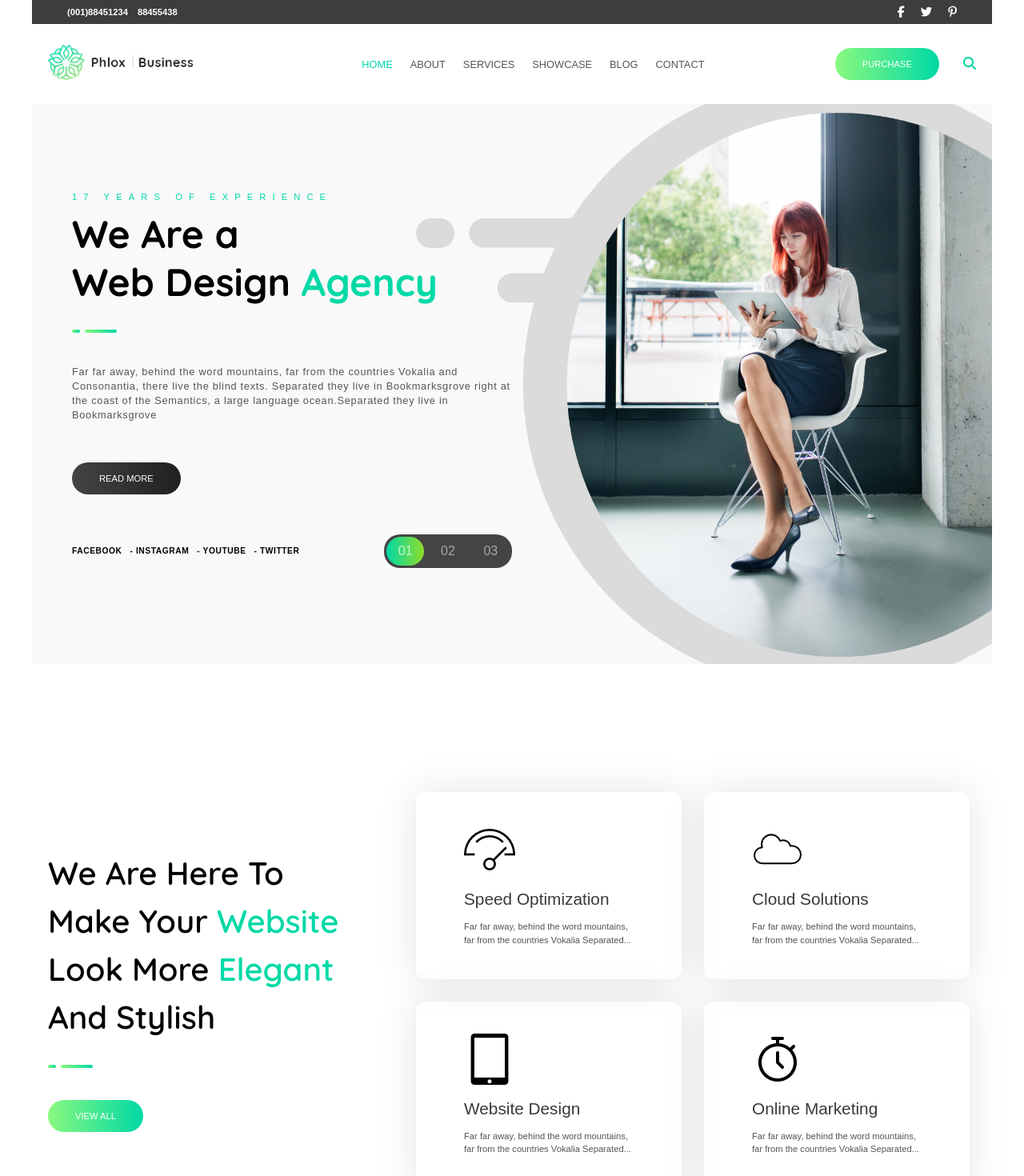
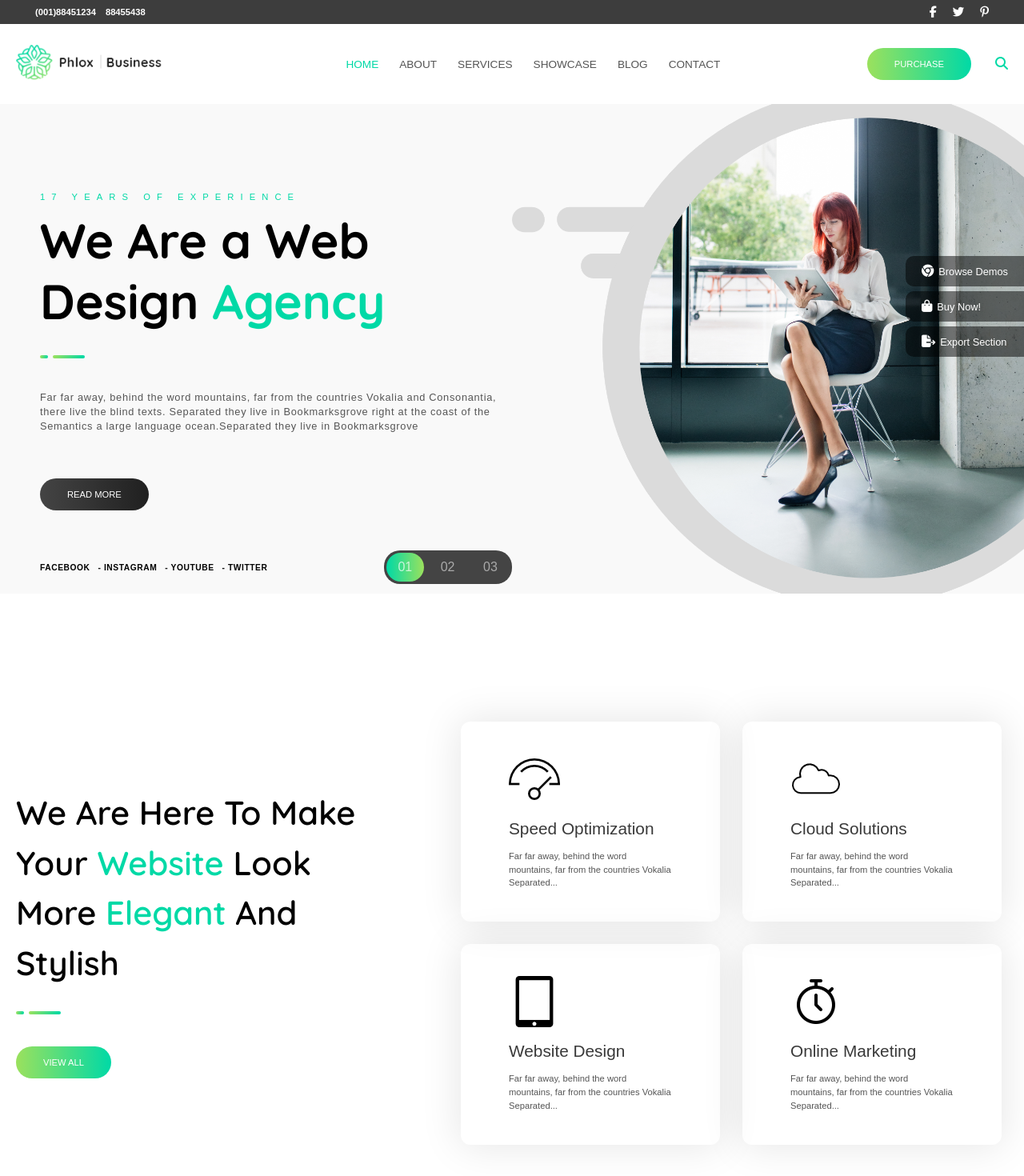
Before and after one commit to domenico-bacoli/proj-html-vuejs, a Vue app: page / in a window 1280 px wide. Shown: the top 1470 px of the page at 80% size. Built offline with nearby package versions, Linux system fonts and the light colour scheme.

Commit message:
feat: add jumbo slider + right absolute quick links

```diff
--- a/src/App.vue
+++ b/src/App.vue
@@ -52,20 +52,58 @@ export default {
   <div>
     <button v-if="showButton" @click="scrollTop" class="back-to-top"><i class="fa-solid fa-arrow-up"></i></button>
   </div>
+  <div class="right-absolute-item">
+    <div class="item"><i class="fa-brands fa-chrome"></i>Browse Demos</div>
+    <div class="item"><i class="fa-solid fa-bag-shopping"></i>Buy Now!</div>
+    <div class="item"><i class="fa-solid fa-file-export"></i>Export Section</div>
+  </div>
 </template>
 
 <style lang="scss" scoped>
+@use "../src/scss/variables" as *;
+
+.right-absolute-item {
+  display: flex;
+  flex-direction: column;
+  gap: 6px;
+  position: fixed;
+  right: 0;
+  top: 40%;
+  color: white;
+  font-size: 0.8em;
+
+  i {
+    padding-right: 6px;
+    font-size: 1.2em;
+  }
+
+  .item {
+    border-radius: 10px 0 0 10px;
+    padding: 11px 40px 11px 20px;
+    margin-right: -20px;
+    background-color: rgba(0, 0, 0, 0.5);
+    cursor: pointer;
+    transition: all 0.4s ease-in-out;
+    font-weight: 300;
+
+    &:hover {
+      background-color: rgb(0, 98, 251);
+      transform: translateX(-20px);
+    }
+  }
+}
+
 .back-to-top {
   position: fixed;
-  bottom: 20px;
-  right: 140px;
+  bottom: 30px;
+  right: 40px;
   color: white;
   padding: 14px 18px;
   border: none;
   border-radius: 50%;
   cursor: pointer;
   transition: opacity 0.3s, transform 0.3s;
-  background: linear-gradient(to right, #2ef41c, #00D9A6);
+  background: linear-gradient(to right, $secondary-color, $primary-color);
 
   i {
     font-size: 1.3em;
--- a/src/components/AppHeader.vue
+++ b/src/components/AppHeader.vue
@@ -13,9 +13,27 @@ export default {
             activeNavLinksIndex: 0,
 
             slides: [
-                "01",
-                "02",
-                "03",
+                {
+                    number: "01",
+                    image: "/images/Group-36-2x.png",
+                    title: "We Are a Web Design",
+                    titleSpan: "Agency",
+                    overview: "Far far away, behind the word mountains, far from the countries Vokalia and Consonantia, there live the blind texts. Separated they live in Bookmarksgrove right at the coast of the Semantics a large language ocean.Separated they live in Bookmarksgrove",
+                },
+                {
+                    number: "02",
+                    image: "/images/Group-40-2x.png",
+                    title: "A Group of Expert",
+                    titleSpan: "Planners",
+                    overview: "Far far away, behind the word mountains, far from the countries Vokalia and Consonantia, there live the blind texts. Separated they live in Bookmarksgrove right at the coast of the Semantics a large language ocean.Separated they live in Bookmarksgrove. Far far away, behind the word mountains, far from the countriesVokalia and Consonantia, there live the blind texts.",
+                },
+                {
+                    number: "03",
+                    image: "/images/Group-35-2x.png",
+                    title: "Focus on Your",
+                    titleSpan: "Business",
+                    overview: "Far far away, behind the word mountains, far from the countries Vokalia and Consonantia, there live the blind texts. Separated they live in Bookmarksgrove right at the coast of the Semantics a large language ocean.Separated they live in Bookmarksgrove. Separated they live in Bookmarksgrove right at the coast of the Semantics a large language ocean.",
+                },
             ],
             activeSlideIndex: 0,
         };
@@ -51,7 +69,7 @@ export default {
             </div>
             <div class="nav-link">
                 <ul>
-                    <li v-for="(link, index) in navLinks" :class="activeNavLinksIndex == index ? 'active' : ''"
+                    <li v-for="(link, index) in navLinks" :class="this.activeNavLinksIndex == index ? 'active' : ''"
                         @click="activeNavLinks(index)">{{ link }}</li>
                 </ul>
             </div>
@@ -66,20 +84,21 @@ export default {
         </nav>
 
         <section class="jumbo">
+
             <div class="jumbo-description">
                 <div class="experience">17 years of experience</div>
                 <div class="title">
-                    <h1>We Are a<br>Web Design <span>Agency</span></h1>
+                    <h1>{{ this.slides[this.activeSlideIndex].title }} <span>{{ this.slides[this.activeSlideIndex].titleSpan
+                    }}</span>
+                    </h1>
                 </div>
                 <div class="separator">
                     <div class="separator-line line1"></div>
                     <div class="separator-line line2"></div>
                 </div>
                 <div class="overview">
-                    <p>Far far away, behind the word mountains, far from the countries
-                        Vokalia and Consonantia, there live the blind texts. Separated
-                        they live in Bookmarksgrove right at the coast of the Semantics,
-                        a large language ocean.Separated they live in Bookmarksgrove</p>
+                    <p>{{ this.slides[this.activeSlideIndex].overview }}</p>
+
                 </div>
                 <div class="button">
                     <button class="btn btn-secondary">READ MORE</button>
@@ -94,12 +113,13 @@ export default {
                         </ul>
                     </div>
                     <div class="jumbo-sliders">
-                        <div v-for="(slide, index) in slides " :class="activeSlideIndex == index ? 'active' : ''"
-                            @click="activeJumboSlides(index)" class="jumbo-slider">{{ slide }}</div>
+                        <div v-for="(slide, index) in slides " :class="this.activeSlideIndex == index ? 'active' : ''"
+                            @click="activeJumboSlides(index)" class="jumbo-slider">{{ slide.number }}</div>
                     </div>
                 </div>
-
-
+            </div>
+            <div class="jumbo-image">
+                <img :src="this.slides[this.activeSlideIndex].image" :alt="this.slides[activeSlideIndex].title">
             </div>
         </section>
     </header>
@@ -155,9 +175,9 @@ header {
 
         .nav-link ul {
             display: flex;
-            gap: 22px;
+            gap: 26px;
             text-transform: uppercase;
-            font-size: 0.8em;
+            font-size: 0.85em;
 
             li {
                 cursor: pointer;
@@ -187,12 +207,19 @@ header {
     }
 
     .jumbo {
+        display: flex;
         background-color: #F9F9F9;
-        height: 700px;
-        background-image: url("/images/Group-36-2x.png");
-        background-repeat: no-repeat;
-        background-position: 160% 50%;
-        background-size: 75%;
+        overflow: hidden;
+
+        .jumbo-image {
+            margin: -20px -255px -20px 0;
+            width: 70%;
+
+            img {
+                width: 85%;
+
+            }
+        }
 
         .jumbo-description {
             display: flex;
@@ -211,9 +238,10 @@ header {
             }
 
             .title h1 {
-                font-family: 'Quicksand', sans-serif;
-                font-size: 3em;
+                font-family: $font-title;
+                font-size: 3.8em;
                 margin-bottom: 30px;
+                width: 80%;
 
                 span {
                     color: $primary-color;
@@ -222,11 +250,12 @@ header {
         }
 
         .overview {
-            margin: 40px 0 50px;
-            color: #555555;
+            margin: 40px 0 30px;
+            color: $overview-color;
             font-size: 0.8em;
             letter-spacing: 0.1ch;
             line-height: 1.4;
+            min-height: 80px;
         }
 
         .button {
@@ -271,7 +300,7 @@ header {
                 }
 
                 .active {
-                    background: linear-gradient(to right, #00D9A6, #9df925d7);
+                    background: linear-gradient(to right, $primary-color, $secondary-color);
                     border-radius: 20px;
                     color: rgb(255, 255, 255, 0.7);
                 }
@@ -284,19 +313,26 @@ header {
     header {
 
         .jumbo {
+
+            .jumbo-description {
+                .title h1 {
+
+                    font-size: 2.8em;
+                }
+            }
+
             .slide-show {
                 .social-list ul {
-                    gap: 6px;
+                    gap: 4px;
                     font-size: 0.7em;
 
                     li {
-                        font-size: 0.7em;
+                        font-size: 0.6em;
                     }
                 }
 
                 .jumbo-sliders {
-                    width: 130px;
-
+                    width: 120px;
 
                     .jumbo-slider {
                         width: 60px;
--- a/src/components/ServicesItem.vue
+++ b/src/components/ServicesItem.vue
@@ -22,7 +22,7 @@ export default {
                     image: "/images/stopwatch.png",
                     title: "Online Marketing",
                     overview: "Far far away, behind the word mountains, far from the countries Vokalia Separated...",
-                }
+                },
             ],
         };
     },
@@ -99,9 +99,9 @@ export default {
         padding-left: 20px;
 
         h2 {
-            font-family: 'Quicksand', sans-serif;
+            font-family: $font-title;
             margin-bottom: 30px;
-            font-size: 2.5em;
+            font-size: 2.6em;
             font-weight: 600;
 
             span {
@@ -115,7 +115,7 @@ export default {
     }
 
     .our-services-right {
-        width: 60%;
+        width: 55%;
         display: flex;
         flex-flow: row wrap;
         gap: 28px;
@@ -133,7 +133,7 @@ export default {
         transition: all 0.3s ease-in-out;
 
         &:hover {
-            background: linear-gradient(to right, #00D9A6, #2ef41c90);
+            background: linear-gradient(to right, $primary-color, $secondary-color);
             transform: scale(1.05);
         }
 
@@ -153,7 +153,7 @@ export default {
 
         .text {
             font-size: 0.7em;
-            color: #555555;
+            color: $overview-color;
             line-height: 1.5;
         }
     }
@@ -186,26 +186,27 @@ export default {
         .absolute-image {
             position: absolute;
             top: 10%;
-            right: -20%;
+            right: -10%;
 
             img {
-                width: 500px;
+                width: 550px;
                 border-radius: 30px;
             }
         }
     }
 
     .our-missions-right {
-        width: 32%;
+        width: 38%;
         display: flex;
         flex-direction: column;
         gap: 30px;
         margin-right: 120px;
 
         .title h3 {
-            font-family: 'Quicksand', sans-serif;
-            font-size: 2.4em;
+            font-family: $font-title;
+            font-size: 2.7em;
             font-weight: 600;
+            width: 70%;
 
             span {
                 color: $primary-color;
@@ -214,8 +215,9 @@ export default {
 
         .overview {
             font-size: 0.9em;
-            line-height: 1.3;
-            color: #555555;
+            line-height: 1.5;
+            color: $overview-color;
+            width: 90%;
 
         }
     }
--- a/src/components/ShowCaseItem.vue
+++ b/src/components/ShowCaseItem.vue
@@ -17,7 +17,7 @@ export default defineComponent({
         return {
             projects: [
                 {
-                    name: "A Famous Ferris Wheel",
+                    name: "The Basket of Flower",
                     image: "/images/ina-soulis-227104-unsplash-1024x1024.jpg",
                     category: "Marketing",
                 },
@@ -27,34 +27,34 @@ export default defineComponent({
                     category: "Marketing",
                 },
                 {
-                    name: "A Famous Ferris Wheel",
+                    name: "Complementary Colors",
                     image: "/images/355H-1024x1024.jpg",
                     category: "Marketing",
                 },
                 {
-                    name: "A Famous Ferris Wheel",
+                    name: "Business Prestige",
+                    image: "/images/photo-1448932252197-d19750584e56-1024x1024.jpg",
+                    category: "Branding",
+                },
+                {
+                    name: "Colorful Origami Boats",
+                    image: "/images/business-competition-PB366D8-1024x1024.jpg",
+                    category: "Marketing",
+                },
+                {
+                    name: "Modern Couch",
+                    image: "/images/cozy-sofa-in-living-room-PQR5AB9-1024x1024.jpg",
+                    category: "Marketing",
+                },
+                {
+                    name: "Hot Air Balloons",
                     image: "/images/photo-1448932252197-d19750584e56-1024x1024.jpg",
                     category: "Marketing",
                 },
                 {
-                    name: "A Famous Ferris Wheel",
-                    image: "/images/business-competition-PB366D8-1024x1024.jpg",
-                    category: "Marketing",
-                },
-                {
-                    name: "A Famous Ferris Wheel",
-                    image: "/images/cozy-sofa-in-living-room-PQR5AB9-1024x1024.jpg",
-                    category: "Marketing",
-                },
-                {
-                    name: "A Famous Ferris Wheel",
-                    image: "/images/photo-1448932252197-d19750584e56-1024x1024.jpg",
-                    category: "Marketing",
-                },
-                {
-                    name: "A Famous Ferris Wheel",
+                    name: "Make Difference",
                     image: "/images/cody-davis-253928-unsplash-1024x1024.jpg",
-                    category: "Marketing",
+                    category: "Branding",
                 },
             ],
 
@@ -121,6 +121,7 @@ export default defineComponent({
             <div class="read-more-button">
                 <button class="btn btn-primary">READ MORE</button>
             </div>
+
         </section>
 
         <!-- START CAROUSEL -->
@@ -170,6 +171,7 @@ export default defineComponent({
     }
 
     .card-container {
+        position: relative;
         display: flex;
         flex-flow: row wrap;
         gap: 4px;
@@ -195,7 +197,7 @@ export default defineComponent({
                 top: 0;
                 bottom: 0;
                 border-radius: 4px;
-                background: linear-gradient(to right, #2ef41c90, #00D9A6);
+                background: linear-gradient(to right, rgba(155, 225, 93, 0.8), rgba(0, 217, 166, 0.8));
             }
 
             .text-absolute {
@@ -207,7 +209,8 @@ export default defineComponent({
                 left: 8%;
                 color: white;
                 font-weight: bold;
-                font-size: 1.2em;
+                font-size: 1.25em;
+                font-family: $font-title;
 
 
                 .category {
@@ -227,6 +230,8 @@ export default defineComponent({
                 z-index: 1;
                 transform: scale(1.10);
             }
+
+
         }
     }
 
@@ -243,8 +248,9 @@ export default defineComponent({
             width: 40%;
 
             h2 {
-                font-family: 'Quicksand', sans-serif;
-                font-size: 2.4em;
+                font-family: $font-title;
+                font-size: 2.6em;
+                font-weight: 600;
 
                 span {
                     color: $primary-color;
@@ -254,9 +260,9 @@ export default defineComponent({
 
         .section-overview {
             align-self: flex-end;
-            width: 55%;
+            width: 50%;
             font-size: 0.85em;
-            color: #555555;
+            color: $overview-color;
             line-height: 1.5;
         }
     }
--- a/src/scss/_variables.scss
+++ b/src/scss/_variables.scss
@@ -1 +1,4 @@
 $primary-color: #00D9A6;
+$secondary-color: #9be15d;
+$font-title: 'Quicksand', sans-serif;
+$overview-color: #555555;
--- a/src/style.scss
+++ b/src/style.scss
@@ -1,3 +1,5 @@
+@use "../src/scss/variables" as *;
+
 * {
   margin: 0;
   padding: 0;
@@ -9,8 +11,9 @@ body {
 }
 
 .container-centered {
-  max-width: 1200px;
-  margin: 0 auto;
+  max-width: 1500px;
+  margin-left: auto;
+  margin-right: auto;
 }
 
 ul {
@@ -26,18 +29,26 @@ ul {
   transition: 0.3s ease-in-out;
 
   &:hover {
-    transform: scale(1.13);
+    transform: scale(1.1);
   }
 }
 
 .btn-primary {
-  background: linear-gradient(to right, #2ef41c90, #00D9A6);
+  background: linear-gradient(to right, $secondary-color, $primary-color);
   font-size: 0.7em;
+
+  &:hover {
+    background: linear-gradient(to right, #444444, #202020);
+  }
 }
 
 .btn-secondary {
   background: linear-gradient(to right, #444444, #202020);
   font-size: 0.7em;
+
+  &:hover {
+    background: linear-gradient(to right, $secondary-color, $primary-color);
+  }
 }
 
 .separator {
@@ -47,7 +58,7 @@ ul {
 }
 
 .separator-line {
-  background: linear-gradient(to right, #2ef41c90, #00D9A6);
+  background: linear-gradient(to right, $secondary-color, $primary-color);
   height: 100%;
   border-radius: 6px;
 }
```
Also changed, not shown: src/components/AppFooter.vue (+11 -8 lines), src/components/BlogItem.vue (+37 -10 lines).
